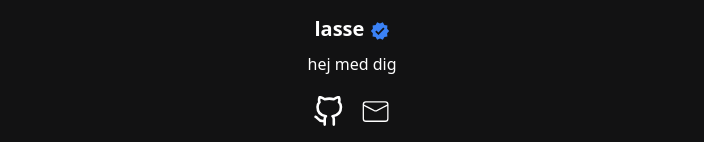
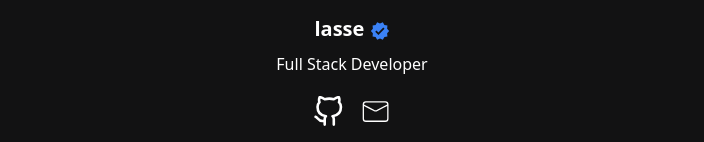
Before and after one commit to lassejlv/lasse, a React (Vite) app: page / in a window 1280 px wide. Shown: the part 178-320 px from the top of the page, without its empty margins (288-992 px from the left). Built offline with nearby package versions, Linux system fonts and the light colour scheme.

Commit message:
Update config.js

```diff
--- a/src/config.js
+++ b/src/config.js
@@ -1,7 +1,7 @@
 export const config = {
   avatar: "/lasse.png",
   name: "lasse",
-  bio: "hej med dig",
+  bio: "Full Stack Developer",
   socials: [
     {
       id: 1,
```
